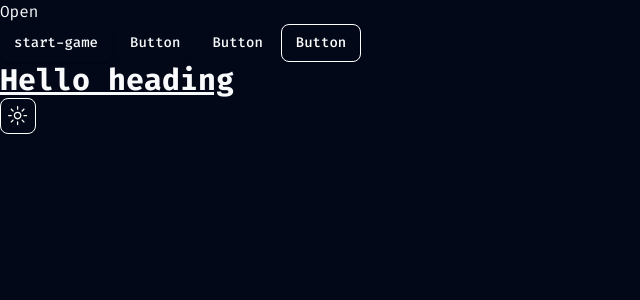
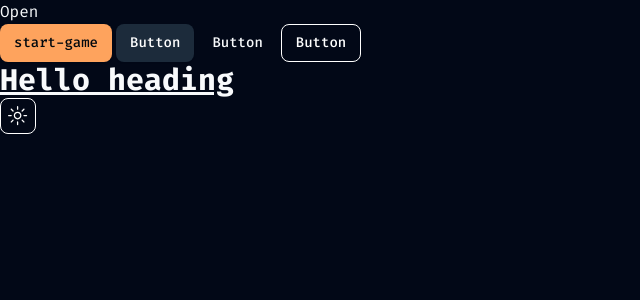
Before and after one commit to CaoNgocCuong/portfolio, a React (Vite) app: page / in a window 1280 px wide. Shown: the top 300 px of the page, without its empty margins (0-640 px from the left). Built offline with nearby package versions, Linux system fonts and the light colour scheme.

Commit message:
config(error-boundary): add error boundary

```diff
--- a/package.json
+++ b/package.json
@@ -20,6 +20,7 @@
     "i18next-scanner": "3.1.0",
     "react": "^18.2.0",
     "react-dom": "^18.2.0",
+    "react-error-boundary": "^4.0.13",
     "react-i18next": "^14.1.0",
     "tailwind-merge": "^2.2.2",
     "tailwindcss-animate": "^1.0.7"
--- a/src/App.tsx
+++ b/src/App.tsx
@@ -9,11 +9,17 @@ import { useLanguageContext } from "./providers";
 import { ModeToggle } from "./components";
 import { translations } from "./translations";
 import { getTranslateMessage } from "@/translations/messages";
+import ErrorBoundary from "./components/error-boundary";
+import { useErrorBoundary } from "react-error-boundary";
+
+const PATH = "src/App.tsx";
 
 function App() {
   const { handleClickChangeLanguage } = useLanguageContext();
+  const { showBoundary } = useErrorBoundary();
 
   return (
+    <ErrorBoundary path={PATH}>
       <div>
         <DropdownMenu>
           <DropdownMenuTrigger>Open</DropdownMenuTrigger>
@@ -28,7 +34,13 @@ function App() {
         </DropdownMenu>
         <br />
         <div style={{ display: "flex", gap: 4 }}>
-        <Button>start-game</Button>
+          <Button
+            onClick={() => {
+              showBoundary(new Error("Something went wrong"));
+            }}
+          >
+            start-game
+          </Button>
           <Button variant="secondary">Button</Button>
           <Button variant="ghost">Button</Button>
           <Button variant="outline">Button</Button>
@@ -38,6 +50,7 @@ function App() {
         </h1>
         <ModeToggle />
       </div>
+    </ErrorBoundary>
   );
 }
 
--- /dev/null
+++ b/src/components/error-boundary/index.tsx
@@ -0,0 +1,41 @@
+// Libraries
+import React from "react";
+import {
+  ErrorBoundary as ErrBoundary,
+  FallbackProps,
+} from "react-error-boundary";
+
+// Components
+import { Button } from "../ui/button";
+
+interface ErrorBoundaryProps {
+  path: string;
+  children: React.ReactNode;
+}
+function ErrorBoundary({ path, children }: ErrorBoundaryProps) {
+  const handleLogError = (
+    { name, message, stack }: Error,
+    { componentStack }: React.ErrorInfo,
+  ) => {
+    console.error({ name, path, message, stack, componentStack });
+  };
+
+  const fallbackComponent = (fallbackProps: FallbackProps) => {
+    const { error, resetErrorBoundary } = fallbackProps;
+
+    return (
+      <div role="alert">
+        <p>Something went wrong:</p>
+        <pre style={{ color: "red" }}>{error.message}</pre>
+        <Button onClick={resetErrorBoundary}>Click to retry</Button>
+      </div>
+    );
+  };
+
+  return (
+    <ErrBoundary FallbackComponent={fallbackComponent} onError={handleLogError}>
+      {children}
+    </ErrBoundary>
+  );
+}
+export default ErrorBoundary;
--- a/src/components/index.ts
+++ b/src/components/index.ts
@@ -1 +1,2 @@
 export * from "./mode-toggle";
+export * from "./error-boundary";
--- a/src/main.tsx
+++ b/src/main.tsx
@@ -16,11 +16,19 @@ import { LanguageContextProvider, ThemeProvider } from "@/providers";
 // Constants
 import { THEME } from "@/constants";
 
+// Components
+import ErrorBoundary from "@/components/error-boundary";
+
+// eslint-disable-next-line react-refresh/only-export-components
+const PATH = "src/main.tsx";
+
 ReactDOM.createRoot(document.getElementById("root")!).render(
   <React.StrictMode>
     <LanguageContextProvider>
       <ThemeProvider defaultTheme={THEME.DARK}>
-        <App />
+        <ErrorBoundary path={PATH}>
+          <App />
+        </ErrorBoundary>
       </ThemeProvider>
     </LanguageContextProvider>
   </React.StrictMode>,
--- a/tailwind.config.js
+++ b/tailwind.config.js
@@ -21,6 +21,7 @@ module.exports = {
       colors: {
         border: "hsl(var(--border))",
         input: "hsl(var(--input))",
+        white: "hsl(var(--white))",
         ring: "hsl(var(--ring))",
         background: "hsl(var(--background))",
         foreground: "hsl(var(--foreground))",
@@ -52,6 +53,20 @@ module.exports = {
           DEFAULT: "hsl(var(--card))",
           foreground: "hsl(var(--card-foreground))",
         },
+        custom: {
+          btn: {
+            primary: {
+              DEFAULT: "hsl(var(--accent-orange))",
+              foreground: "hsl(var(--primary-black))",
+              hover: "hsl(var(--accent-orange-hover))",
+            },
+            secondary: {
+              DEFAULT: "hsl(var(--accent-stealblue))",
+              foreground: "hsl(var(--accent-stealblue-foreground))",
+              hover: "hsl(var(--accent-stealblue-hover))",
+            },
+          },
+        },
       },
       borderRadius: {
         lg: "var(--radius)",
```
Also changed, not shown: 1 other file (tests, documents, lock files or other folders). Lines whose indentation alone changed are shown as unchanged.
